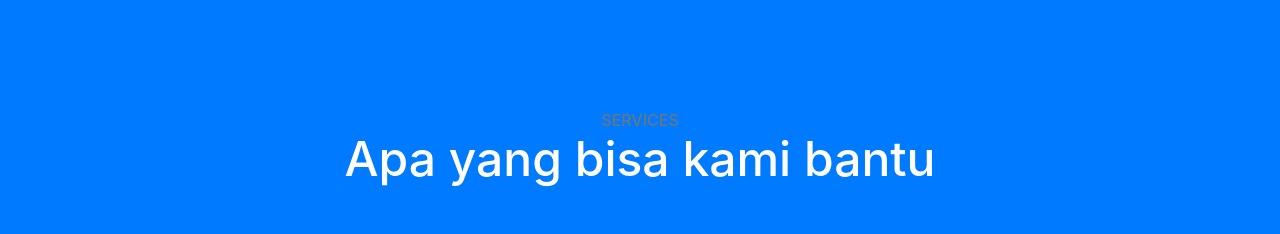
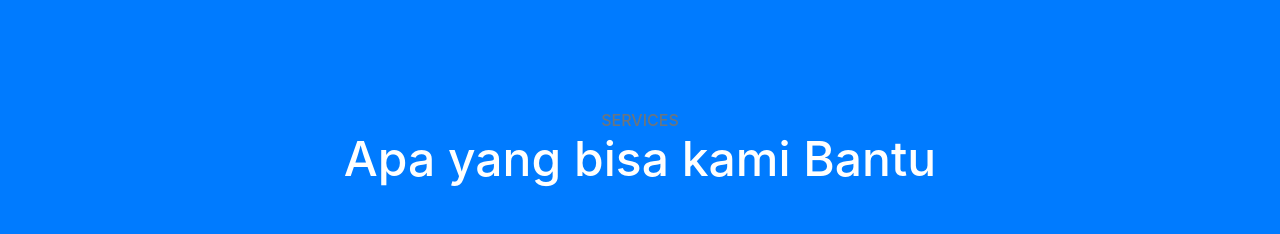
Before and after one commit to ninoi97/ninoi97.github.io, a website with bundled scripts: page index.html in a window 1280 px wide. Shown: the part 1280-1514 px from the top of the page. Built offline with nearby package versions, Linux system fonts and the light colour scheme.

Commit message:
perubahan 7

```diff
--- a/index.html
+++ b/index.html
@@ -83,7 +83,7 @@
     <div class="container">
       <div class="content-section-heading">
         <h3 class="text-secondary mb-0">Services</h3>
-        <h2 class="mb-5">Apa yang bisa kami bantu</h2>
+        <h2 class="mb-5">Apa yang bisa kami Bantu</h2>
       </div>
       <div class="row">
         <div class="col-lg-3 col-md-6 mb-5 mb-lg-0">
```
